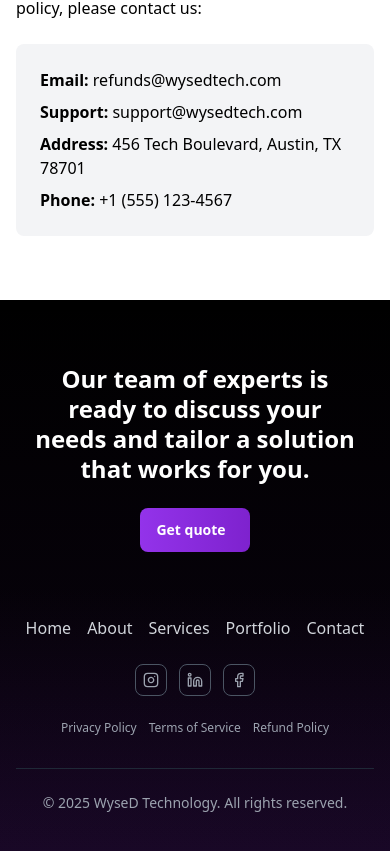
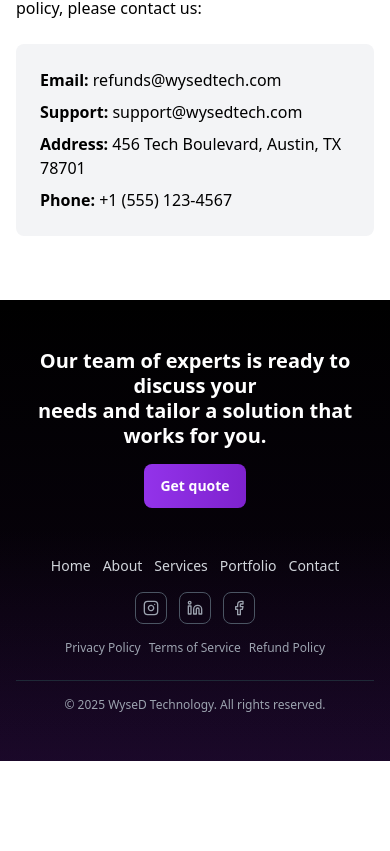
Before and after one commit to xenprogramer/wysed-technology, a React (Vite) app: page /refund-policy in a window 390 px wide. Shown: the part 2894-3745 px from the top of the page. After the commit the page ends 3655 px from the top, so only its background shows below. Built offline with nearby package versions, Linux system fonts and the light colour scheme.

Commit message:
Make footer fully responsive for all devices

```diff
--- a/src/components/Footer.tsx
+++ b/src/components/Footer.tsx
@@ -12,46 +12,46 @@ const Footer = ({ onGetQuoteClick }: FooterProps) => {
       {/* Gradient overlay for icon box effect */}
       <div className="absolute inset-0 bg-gradient-to-t from-purple-800/10 to-transparent pointer-events-none"></div>
 
-      <div className="relative max-w-7xl mx-auto px-4 sm:px-6 lg:px-8 py-16">
+      <div className="relative max-w-7xl mx-auto px-4 sm:px-6 lg:px-8 py-12 sm:py-16">
         {/* Main CTA Section */}
-        <div className="text-center mb-16">
-          <h2 className="text-2xl xs:text-3xl sm:text-4xl md:text-5xl font-bold text-white mb-6 xs:mb-8 leading-tight px-4">
-            Our team of experts is ready to discuss your<br />
-            needs and tailor a solution that works for you.
+        <div className="text-center mb-12 sm:mb-16">
+          <h2 className="text-xl xs:text-2xl sm:text-3xl md:text-4xl lg:text-5xl font-bold text-white mb-4 xs:mb-6 sm:mb-8 leading-tight px-2">
+            Our team of experts is ready to discuss your
+            <span className="block sm:inline"> needs and tailor a solution that works for you.</span>
           </h2>
 
-          {/* Contact Button with Team Images */}
+          {/* Contact Button */}
           <button
             onClick={onGetQuoteClick}
             className="inline-flex items-center bg-gradient-to-r from-purple-600 to-purple-700 hover:from-purple-700 hover:to-purple-800 text-white px-4 xs:px-6 sm:px-8 py-3 xs:py-4 rounded-lg font-semibold text-sm xs:text-base transition-all duration-300 transform hover:scale-105"
           >
-            <span className="mr-2 xs:mr-4">Get quote</span>
+            Get quote
           </button>
         </div>
 
         {/* Navigation and Social Section - Desktop Layout */}
-        <div className="hidden md:flex justify-between items-center mb-8">
+        <div className="hidden md:flex justify-between items-center mb-6 lg:mb-8">
           {/* Left: Navigation Links */}
           <nav className="flex gap-4 lg:gap-8">
-            <Link to="/" className="text-gray-300 hover:text-white transition-colors duration-300">
+            <Link to="/" className="text-gray-300 hover:text-white transition-colors duration-300 text-sm lg:text-base">
               Home
             </Link>
-            <Link to="/about" className="text-gray-300 hover:text-white transition-colors duration-300">
+            <Link to="/about" className="text-gray-300 hover:text-white transition-colors duration-300 text-sm lg:text-base">
               About
             </Link>
-            <Link to="/services" className="text-gray-300 hover:text-white transition-colors duration-300">
+            <Link to="/services" className="text-gray-300 hover:text-white transition-colors duration-300 text-sm lg:text-base">
               Services
             </Link>
-            <Link to="/portfolio" className="text-gray-300 hover:text-white transition-colors duration-300">
+            <Link to="/portfolio" className="text-gray-300 hover:text-white transition-colors duration-300 text-sm lg:text-base">
               Portfolio
             </Link>
-            <Link to="/contact" className="text-gray-300 hover:text-white transition-colors duration-300">
+            <Link to="/contact" className="text-gray-300 hover:text-white transition-colors duration-300 text-sm lg:text-base">
               Contact
             </Link>
           </nav>
 
           {/* Center: Social Media Icons */}
-          <div className="flex gap-4">
+          <div className="flex gap-3 lg:gap-4">
             <a
               href="#"
               className="w-8 lg:w-10 h-8 lg:h-10 border border-gray-600 rounded-lg flex items-center justify-center text-gray-400 hover:text-white hover:border-gray-400 transition-all duration-300"
@@ -87,28 +87,28 @@ const Footer = ({ onGetQuoteClick }: FooterProps) => {
         </div>
 
         {/* Mobile and Tablet Layout */}
-        <div className="md:hidden mb-8">
+        <div className="md:hidden mb-6 sm:mb-8">
           {/* Navigation Links */}
-          <nav className="flex flex-wrap justify-center gap-4 xs:gap-6 mb-6">
-            <Link to="/" className="text-gray-300 hover:text-white transition-colors duration-300">
+          <nav className="flex flex-wrap justify-center gap-3 xs:gap-4 sm:gap-6 mb-4 xs:mb-6">
+            <Link to="/" className="text-gray-300 hover:text-white transition-colors duration-300 text-sm xs:text-base">
               Home
             </Link>
-            <Link to="/about" className="text-gray-300 hover:text-white transition-colors duration-300">
+            <Link to="/about" className="text-gray-300 hover:text-white transition-colors duration-300 text-sm xs:text-base">
               About
             </Link>
-            <Link to="/services" className="text-gray-300 hover:text-white transition-colors duration-300">
+            <Link to="/services" className="text-gray-300 hover:text-white transition-colors duration-300 text-sm xs:text-base">
               Services
             </Link>
-            <Link to="/portfolio" className="text-gray-300 hover:text-white transition-colors duration-300">
+            <Link to="/portfolio" className="text-gray-300 hover:text-white transition-colors duration-300 text-sm xs:text-base">
               Portfolio
             </Link>
-            <Link to="/contact" className="text-gray-300 hover:text-white transition-colors duration-300">
+            <Link to="/contact" className="text-gray-300 hover:text-white transition-colors duration-300 text-sm xs:text-base">
               Contact
             </Link>
           </nav>
 
           {/* Social Media Icons - Centered */}
-          <div className="flex justify-center gap-3 xs:gap-4 mb-6">
+          <div className="flex justify-center gap-3 xs:gap-4 mb-4 xs:mb-6">
             <a
               href="#"
               className="w-8 xs:w-10 h-8 xs:h-10 border border-gray-600 rounded-lg flex items-center justify-center text-gray-400 hover:text-white hover:border-gray-400 transition-all duration-300"
@@ -129,26 +129,28 @@ const Footer = ({ onGetQuoteClick }: FooterProps) => {
             </a>
           </div>
 
-          {/* Policy Menu - Centered */}
-          <div className="flex flex-wrap justify-center gap-3 xs:gap-4 text-xs xs:text-sm">
-            <Link to="/privacy-policy" className="text-gray-400 hover:text-gray-300 transition-colors duration-300">
+          {/* Policy Menu - Centered and Stacked on Small Screens */}
+          <div className="flex flex-wrap justify-center gap-2 xs:gap-3 sm:gap-4 text-xs xs:text-sm">
+            <Link to="/privacy-policy" className="text-gray-400 hover:text-gray-300 transition-colors duration-300 text-center">
               Privacy Policy
             </Link>
-            <Link to="/terms-of-service" className="text-gray-400 hover:text-gray-300 transition-colors duration-300">
+            <span className="text-gray-600 hidden xs:inline">•</span>
+            <Link to="/terms-of-service" className="text-gray-400 hover:text-gray-300 transition-colors duration-300 text-center">
               Terms of Service
             </Link>
-            <Link to="/refund-policy" className="text-gray-400 hover:text-gray-300 transition-colors duration-300">
+            <span className="text-gray-600 hidden xs:inline">•</span>
+            <Link to="/refund-policy" className="text-gray-400 hover:text-gray-300 transition-colors duration-300 text-center">
               Refund Policy
             </Link>
           </div>
         </div>
 
         {/* HR Line */}
-        <div className="border-t border-gray-800 mb-6"></div>
+        <div className="border-t border-gray-800 mb-4 sm:mb-6"></div>
 
         {/* Copyright */}
         <div className="text-center">
-          <p className="text-gray-400 text-sm">
+          <p className="text-gray-400 text-xs xs:text-sm">
             © 2025 WyseD Technology. All rights reserved.
           </p>
         </div>
```
